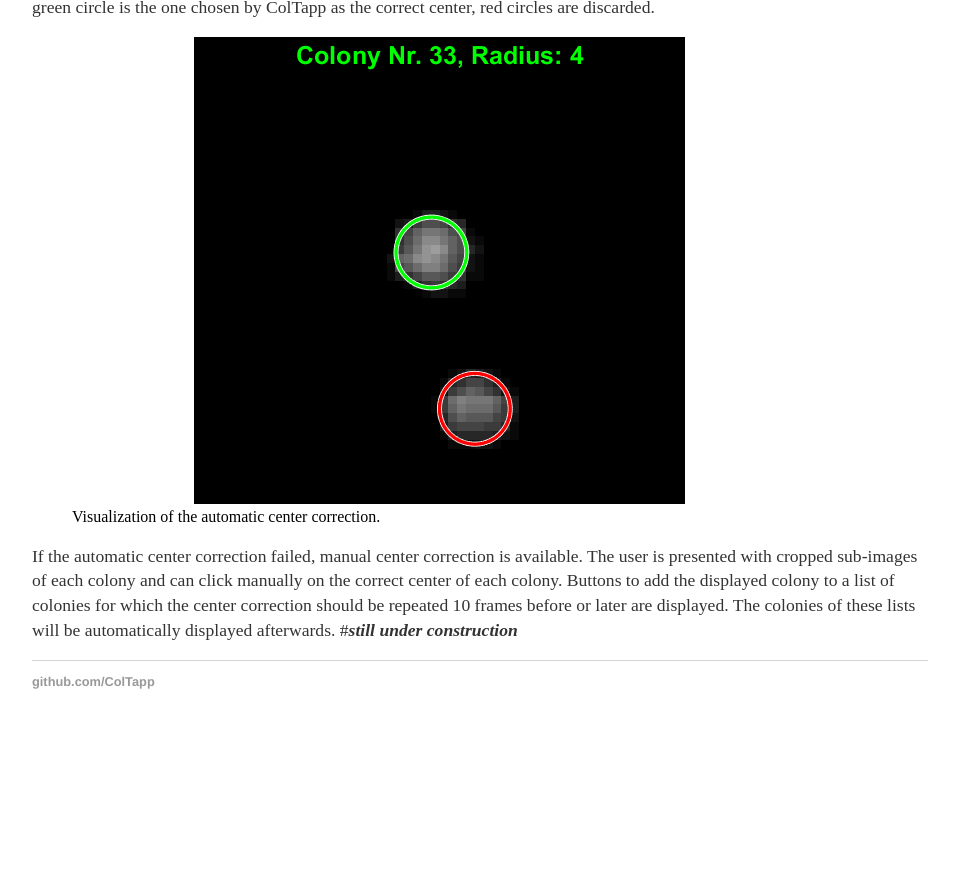
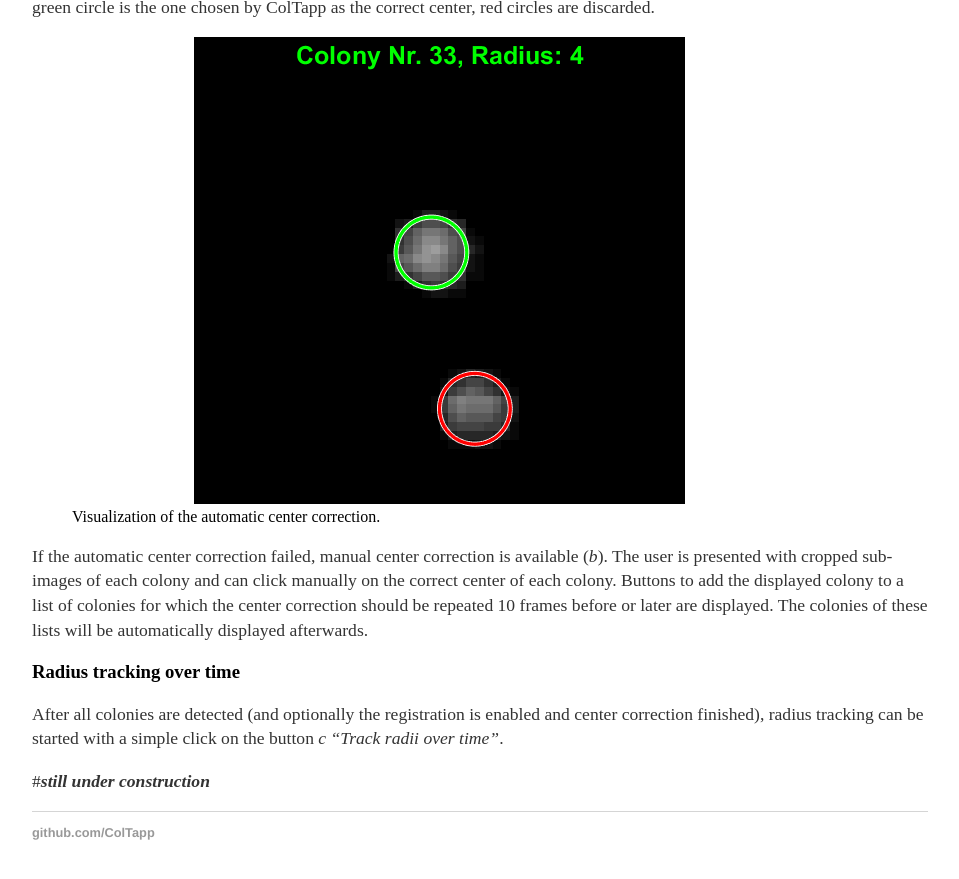
Before and after one commit to ColTapp/ColTapp.github.io, a Jekyll site: the page built from timelapse.md, in a window 1280 px wide and 900 px high, scrolled down 1501 px. Shown: the top 879 px of the window, without its empty margins (160-1119 px from the left). Built offline with Jekyll 4.4.1, drawn with Linux system fonts in a browser that asks for light colours; before the commit the page ends 2250 px from its top, so only the background shows below that.

Commit message:
Update timelapse.md

```diff
--- a/timelapse.md
+++ b/timelapse.md
@@ -2,6 +2,7 @@
 layout: default
 title: Time-lapse
 ---
+
 #*__still under construction__*
 
 # Radius tracking (time-lapse)
@@ -21,5 +22,10 @@ The centering of colony circles is crucial to track radii over time, especially
   <figcaption>Visualization of the automatic center correction. </figcaption>
 </figure>
 
-If the automatic center correction failed, manual center correction is available. The user is presented with cropped sub-images of each colony and can click manually on the correct center of each colony. Buttons to add the displayed colony to a list of colonies for which the center correction should be repeated 10 frames before or later are displayed. The colonies of these lists will be automatically displayed afterwards.
+If the automatic center correction failed, manual center correction is available (_b_). The user is presented with cropped sub-images of each colony and can click manually on the correct center of each colony. Buttons to add the displayed colony to a list of colonies for which the center correction should be repeated 10 frames before or later are displayed. The colonies of these lists will be automatically displayed afterwards.
+
+### Radius tracking over time
+After all colonies are detected (and optionally the registration is enabled and center correction finished), radius tracking can be started with a simple click on the button _c "Track radii over time"_.
+
+
 #*__still under construction__*
```
